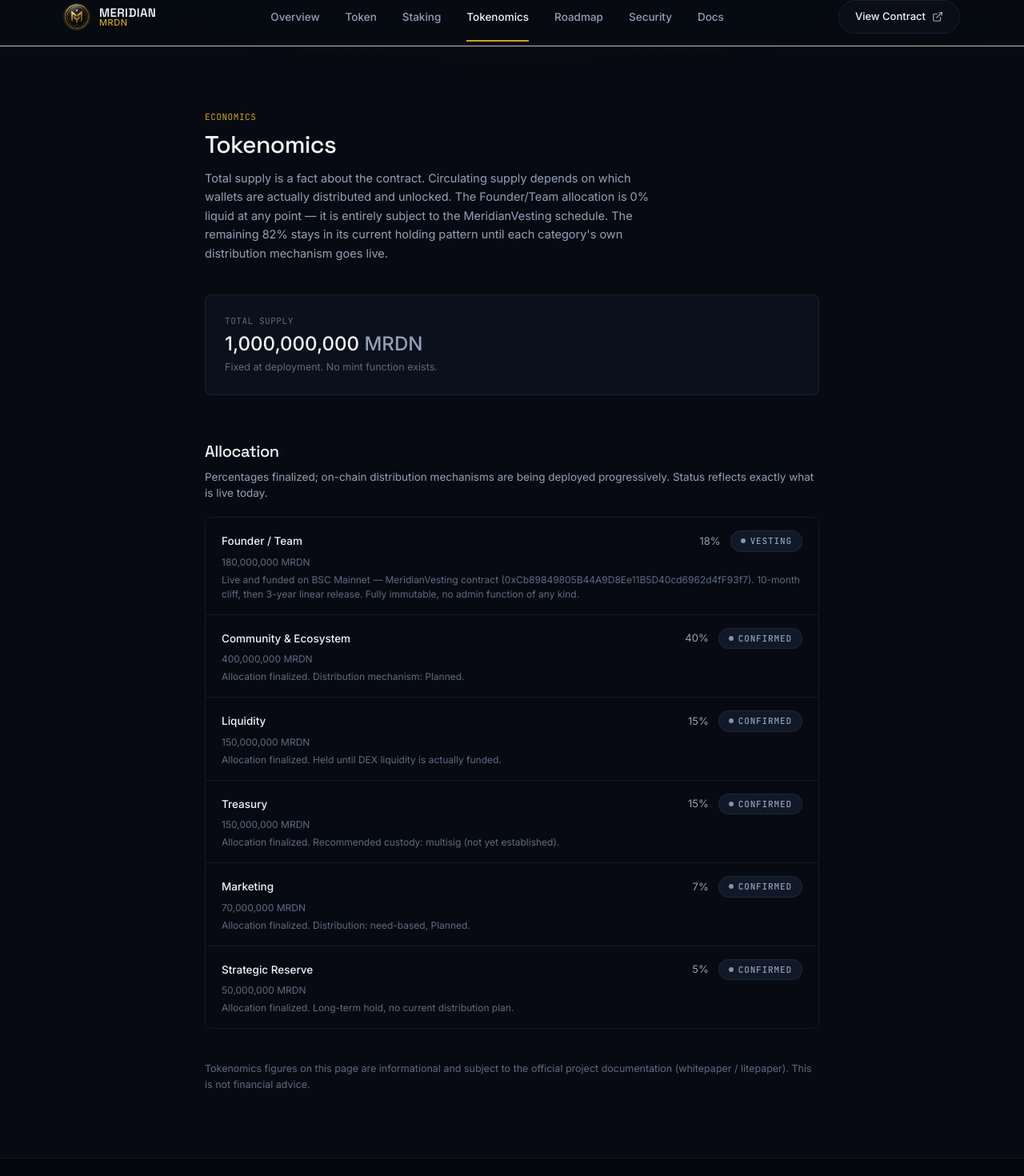
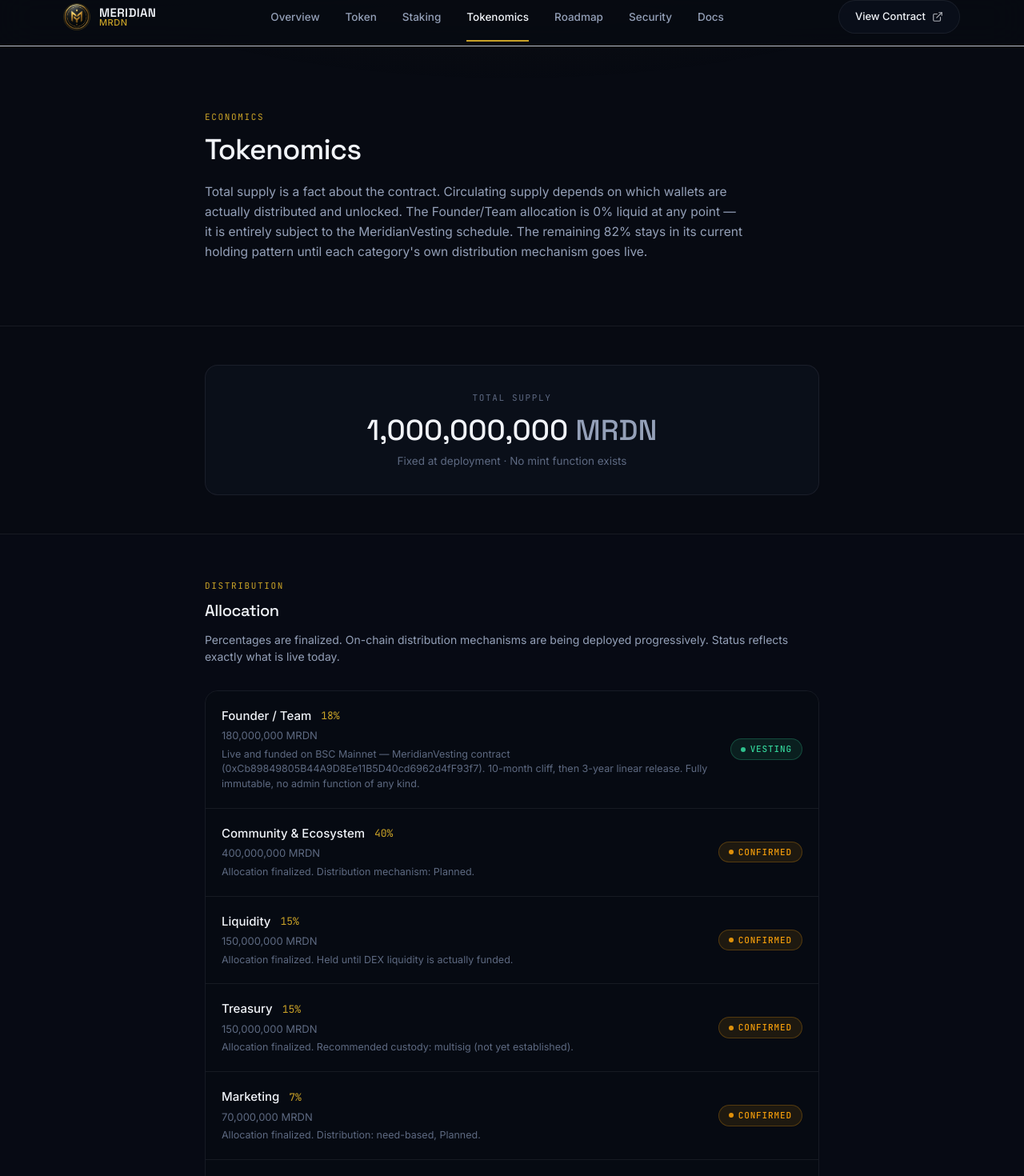
Before and after one commit to AuthorFarhanFaiz/MeridianProtocol-OfficialWebsite, a React (Vite) app: page /tokenomics in a window 1280 px wide. Shown: the part 15-1485 px from the top of the page at 80% size. Built offline with nearby package versions, Linux system fonts and the light colour scheme.

Commit message:
Update Tokenomics.tsx

```diff
--- a/src/pages/Tokenomics.tsx
+++ b/src/pages/Tokenomics.tsx
@@ -4,54 +4,113 @@ import StatusBadge from "@/components/StatusBadge";
 
 export default function Tokenomics() {
   return (
-    <div className="container-page py-20">
+    <div>
+      {/* Header */}
+      <section className="border-b border-surface-border">
+        <div className="container-page py-16 sm:py-20">
           <div className="mx-auto max-w-3xl">
-        <p className="font-mono text-[11px] uppercase tracking-wider text-line">Economics</p>
-        <h1 className="mt-2 text-3xl font-medium text-ink">Tokenomics</h1>
-        <p className="mt-3 max-w-xl text-[14.5px] leading-relaxed text-ink-dim">{TOKENOMICS_NOTE}</p>
-
-        <div className="mt-10 rounded-lg border border-surface-border bg-surface/50 p-6">
-          <p className="font-mono text-[11px] uppercase tracking-wider text-ink-faint">Total Supply</p>
-          <p className="mt-1 text-2xl font-medium text-ink">
-            {TOKEN_CONFIG.totalSupply} <span className="text-ink-dim">{TOKEN_CONFIG.symbol}</span>
+            <p className="font-mono text-[11px] uppercase tracking-[0.15em] text-line">
+              Economics
             </p>
-          <p className="mt-1 text-[12.5px] text-ink-faint">Fixed at deployment. No mint function exists.</p>
-        </div>
-
-        <div className="mt-14">
-          <h2 className="text-xl font-medium text-ink">Allocation</h2>
-          <p className="mt-2 text-[13.5px] text-ink-dim">
-            Percentages finalized; on-chain distribution mechanisms are being deployed
-            progressively. Status reflects exactly what is live today.
+            <h1 className="mt-3 font-display text-3xl font-medium tracking-tight text-ink sm:text-4xl">
+              Tokenomics
+            </h1>
+            <p className="mt-5 max-w-2xl text-[15.5px] leading-relaxed text-ink-dim">
+              {TOKENOMICS_NOTE}
             </p>
-          <div className="mt-5 divide-y divide-surface-border rounded-lg border border-surface-border">
-            {ALLOCATION_CATEGORIES.map((c) => (
-              <div key={c.id} className="px-5 py-4">
-                <div className="flex items-center justify-between">
-                  <span className="text-[13.5px] font-medium text-ink">{c.name}</span>
-                  <div className="flex items-center gap-3">
-                    {c.percent && (
-                      <span className="text-[13px] text-ink-dim">{c.percent}</span>
-                    )}
-                    <StatusBadge status={c.status} tone="planned" />
           </div>
         </div>
+      </section>
+
+      {/* Total Supply */}
+      <section className="border-b border-surface-border">
+        <div className="container-page py-12">
+          <div className="mx-auto max-w-3xl">
+            <div className="rounded-2xl border border-surface-border bg-surface/40 p-8 text-center">
+              <p className="font-mono text-[11px] uppercase tracking-[0.15em] text-ink-faint">
+                Total Supply
+              </p>
+              <p className="mt-3 font-display text-3xl font-medium text-ink sm:text-4xl">
+                {TOKEN_CONFIG.totalSupply}{" "}
+                <span className="text-ink-dim">{TOKEN_CONFIG.symbol}</span>
+              </p>
+              <p className="mt-2 text-[13.5px] text-ink-faint">
+                Fixed at deployment · No mint function exists
+              </p>
+            </div>
+          </div>
+        </div>
+      </section>
+
+      {/* Allocation Table */}
+      <section className="border-b border-surface-border bg-surface/10">
+        <div className="container-page py-14">
+          <div className="mx-auto max-w-3xl">
+            <p className="font-mono text-[11px] uppercase tracking-[0.15em] text-line">
+              Distribution
+            </p>
+            <h2 className="mt-2 text-xl font-medium text-ink">Allocation</h2>
+            <p className="mt-3 text-[14px] text-ink-dim">
+              Percentages are finalized. On-chain distribution mechanisms are being
+              deployed progressively. Status reflects exactly what is live today.
+            </p>
+
+            <div className="mt-8 divide-y divide-surface-border overflow-hidden rounded-2xl border border-surface-border">
+              {ALLOCATION_CATEGORIES.map((c) => (
+                <div
+                  key={c.id}
+                  className="flex flex-col gap-3 bg-base/60 px-5 py-5 sm:flex-row sm:items-center sm:justify-between"
+                >
+                  <div>
+                    <div className="flex items-center gap-3">
+                      <span className="text-[15px] font-medium text-ink">
+                        {c.name}
+                      </span>
+                      {c.percent && (
+                        <span className="font-mono text-[13px] text-line">
+                          {c.percent}
+                        </span>
+                      )}
+                    </div>
                     {c.tokens && (
-                  <p className="mt-1 text-[12px] text-ink-faint">{c.tokens} MRDN</p>
+                      <p className="mt-1 text-[13px] text-ink-faint">
+                        {c.tokens} MRDN
+                      </p>
                     )}
                     {c.note && (
-                  <p className="mt-1 text-[12px] text-ink-faint">{c.note}</p>
+                      <p className="mt-1 text-[12.5px] text-ink-faint">{c.note}</p>
                     )}
+                  </div>
+                  <StatusBadge
+                    status={c.status}
+                    tone={
+                      c.status === "Vesting" || c.status === "Live"
+                        ? "live"
+                        : c.status === "Confirmed"
+                        ? "progress"
+                        : "planned"
+                    }
+                  />
                 </div>
               ))}
             </div>
           </div>
+        </div>
+      </section>
 
-        <p className="mt-10 text-[12.5px] leading-relaxed text-ink-faint">
-          Tokenomics figures on this page are informational and subject to the official project
-          documentation (whitepaper / litepaper). This is not financial advice.
+      {/* Disclaimer */}
+      <section>
+        <div className="container-page py-12">
+          <div className="mx-auto max-w-3xl">
+            <p className="text-[13px] leading-relaxed text-ink-faint">
+              Tokenomics figures on this page are informational and subject to the
+              official project documentation (Whitepaper / Litepaper). This is not
+              financial, investment, or legal advice. Always verify on-chain data
+              independently.
             </p>
           </div>
         </div>
+      </section>
+    </div>
   );
       }
```
Lines whose indentation alone changed are shown as unchanged.
